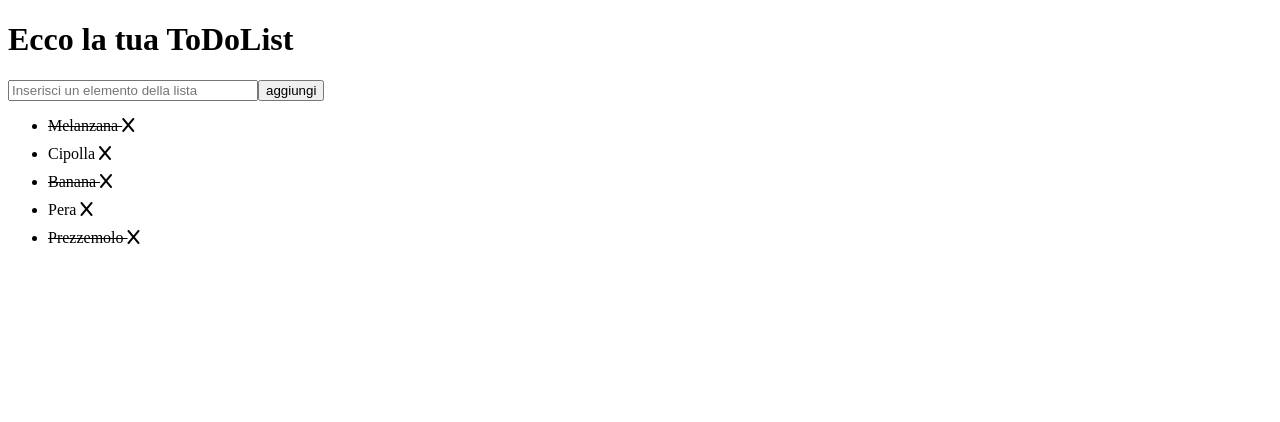
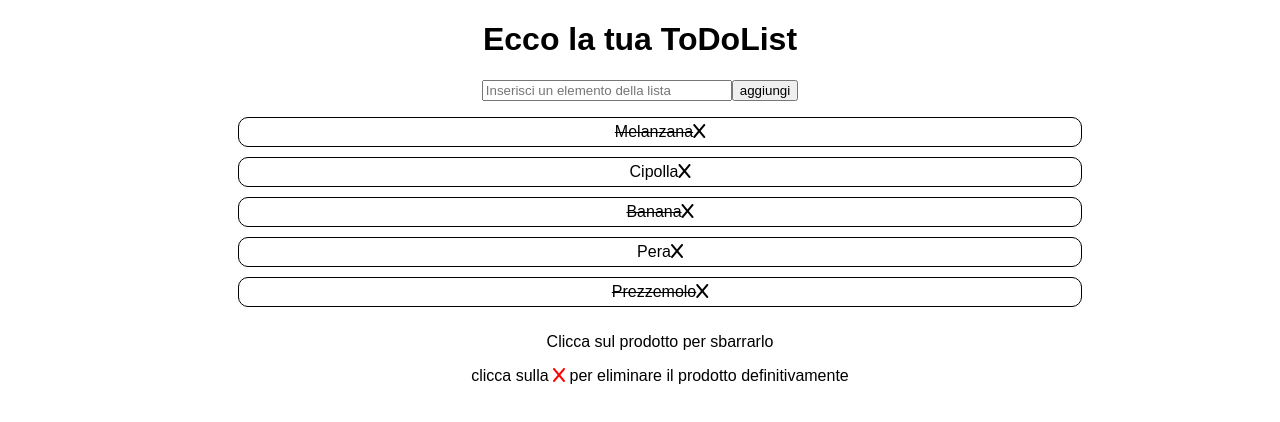
Before and after one commit to antden99/vue-todolist, a plain HTML site: page index.html in a window 1280 px wide. Drawn offline with nearby package versions, Linux system fonts and the light colour scheme.

Commit message:
final commit with bonus 2

```diff
--- a/assets/css/style.css
+++ b/assets/css/style.css
@@ -1,10 +1,11 @@
 * {
-
+   font-family: Arial, Helvetica, sans-serif;
     box-sizing: border-box;
 }
 
 input{
     width: 250px;
+    outline: none;
 }
 
 .line_througt{
@@ -20,3 +21,18 @@ ul{
     color: red;
     cursor: pointer;
 }
+.container{
+    width: 70%;
+    max-width: 1000px;
+    margin: auto;
+    text-align: center;
+}
+
+li{
+    border: 1px solid ;
+    height: 30px;
+    display: flex;
+    justify-content: center;
+    align-items: center;
+    border-radius: 10px;
+}
--- a/index.html
+++ b/index.html
@@ -5,7 +5,9 @@
     <meta charset="UTF-8">
     <meta name="viewport" content="width=device-width, initial-scale=1.0">
     <link rel="stylesheet" href="./assets/css/style.css">
-    <link rel="stylesheet" href="https://cdnjs.cloudflare.com/ajax/libs/font-awesome/6.5.1/css/all.min.css" integrity="sha512-DTOQO9RWCH3ppGqcWaEA1BIZOC6xxalwEsw9c2QQeAIftl+Vegovlnee1c9QX4TctnWMn13TZye+giMm8e2LwA==" crossorigin="anonymous" referrerpolicy="no-referrer" />
+    <link rel="stylesheet" href="https://cdnjs.cloudflare.com/ajax/libs/font-awesome/6.5.1/css/all.min.css"
+        integrity="sha512-DTOQO9RWCH3ppGqcWaEA1BIZOC6xxalwEsw9c2QQeAIftl+Vegovlnee1c9QX4TctnWMn13TZye+giMm8e2LwA=="
+        crossorigin="anonymous" referrerpolicy="no-referrer" />
     <title>Vue-ToDoList</title>
 </head>
 
@@ -13,16 +15,26 @@
 
 
     <div id="app">
+        <div class="container">
             <h1>Ecco la tua ToDoList</h1>
             <!--con keyup.enter dico che al click sul tasto invio si attiva il metodo addTodo()-->
-        <input type="text" placeholder="Inserisci un elemento della lista" v-model="areaInput" @keyup.enter="addTodo()">
+            <input type="text" placeholder="Inserisci un elemento della lista" v-model="areaInput"
+                @keyup.enter="addTodo()">
             <button @click="addTodo()">aggiungi</button>
             <ul>
                 <!--se todo.done è uguale a true allora inserisco la classe line_througt-->
-            <li v-for="(todo,index) in listTodo" v-bind:class="{line_througt:todo.done===true}" @click="reverse(index)">{{todo.text}}
-                 <span @click="remove(index)" class="bg_red"><i class="fa-solid fa-x"></i></span></li>
+                <li v-for="(todo,index) in listTodo" v-bind:class="{line_througt:todo.done===true}"
+                    @click="reverse(index)">{{todo.text}}
+                    <span @click="remove(index)" class="bg_red"><i class="fa-solid fa-x"></i></span>
+                </li>
+                <div>
+                    <p>Clicca sul prodotto per sbarrarlo</p>
+                    <p>clicca sulla <span style="color: red;"> <i class="fa-solid fa-x"></i></span> per eliminare il prodotto definitivamente</p>
+                </div>
 
             </ul>
+
+        </div>
     </div>
 
     <script src="https://unpkg.com/vue@3/dist/vue.global.js"></script>
```
Lines whose indentation alone changed are shown as unchanged.
